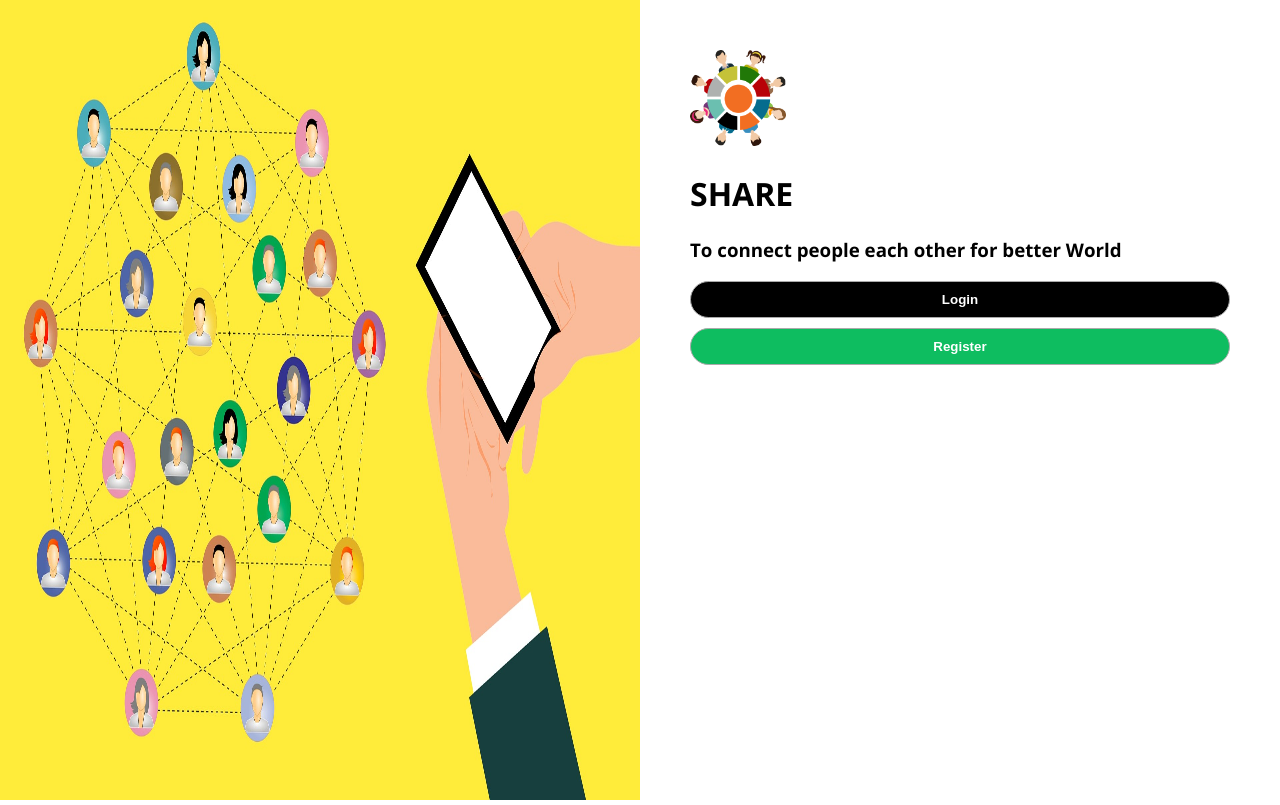
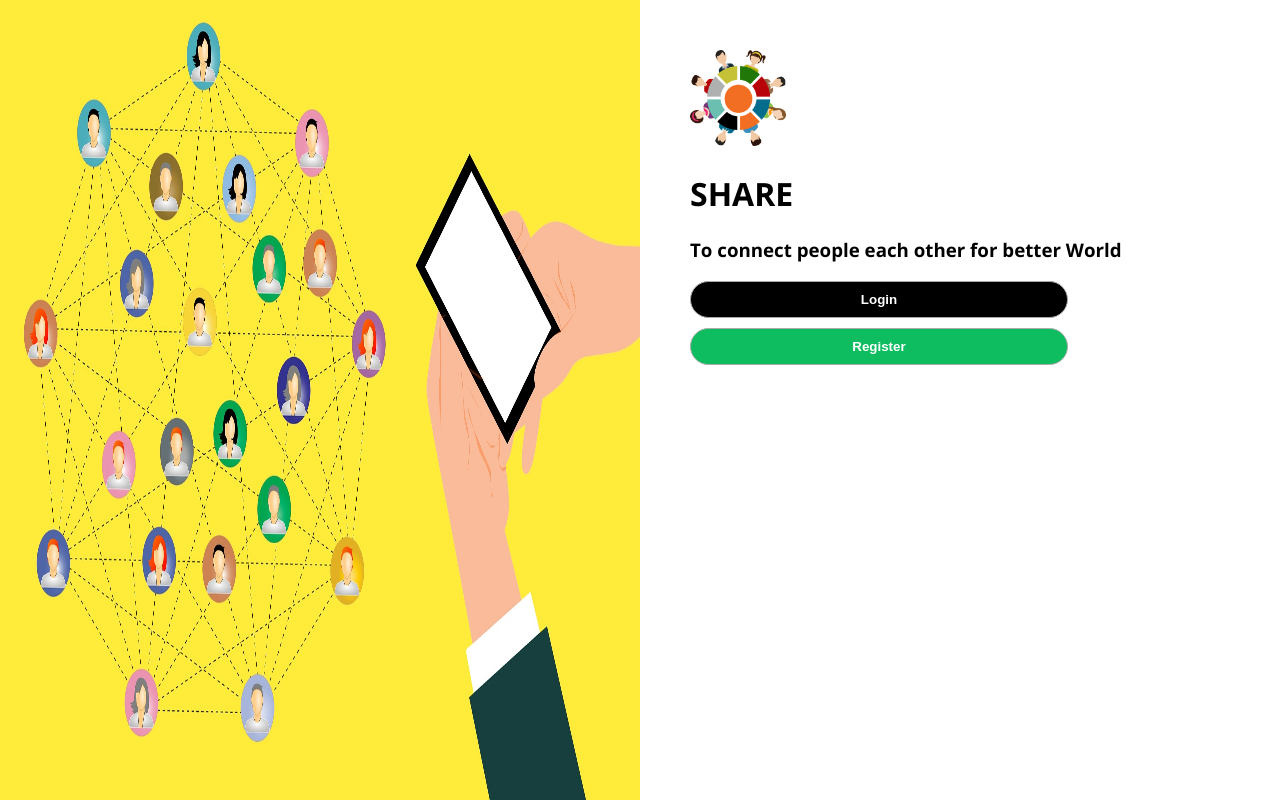
Before and after one commit to erdem-muhammed/Final-Project, a Vue app in the folder frontend/: page / in a window 1280 px wide. Built offline with nearby package versions, Linux system fonts and the light colour scheme.

Commit message:
button width adjusted

```diff
--- a/frontend/src/App.vue
+++ b/frontend/src/App.vue
@@ -71,14 +71,13 @@ body {
 #nav button
 {
   border-radius: 25px;
-  padding: ;
   outline: none;
   padding: 10px;
   background-color: black;
   margin-bottom: 10px;
   border: 1px solid #aaa;
   cursor: pointer;
-
+  width: 70%;
 }
 #nav button:first-child:hover
 {
```
